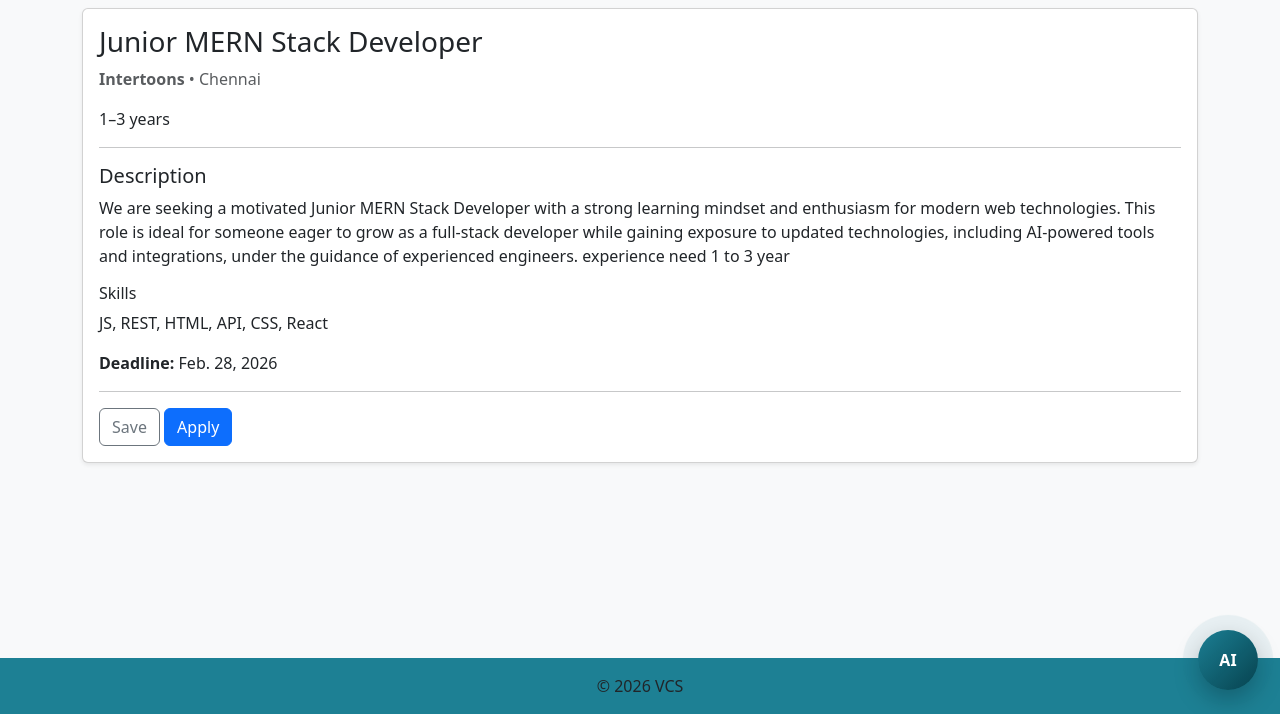
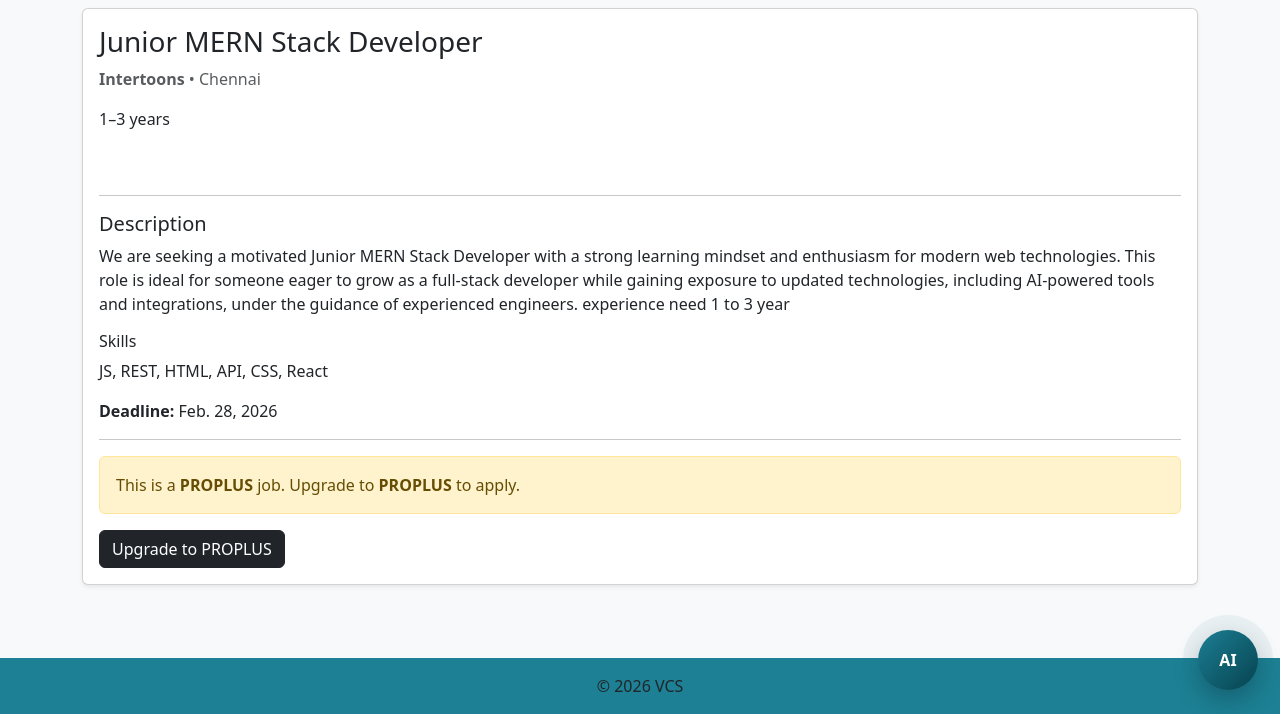
Before and after one commit to sugandv21/Vetri_Consultancy_Services, a Django app: page /jobs/job/16/ in a window 1280 px wide. Shown: the part 86-800 px from the top of the page. Run offline with Django 5.2, Linux system fonts and the light colour scheme; a user stored in the database is signed in; data comes from the database, SQL or seed files in the repository.

Commit message:
Add files via upload

```diff
--- a/jobs/models.py
+++ b/jobs/models.py
@@ -19,6 +19,7 @@ class Job(models.Model):
     VISIBILITY_CHOICES = [
         ('FREE', 'Free'),
         ('PRO', 'Pro'),
+        ('PROPLUS', 'ProPLUS'),
     ]
 
     title = models.CharField(max_length=200)
--- a/jobs/services/quota.py
+++ b/jobs/services/quota.py
@@ -1,40 +1,34 @@
 from django.utils import timezone
 from jobs.models import JobApplication
 
-# monthly limits
 LIMITS = {
-    "FREE": 5,
-    "PRO": 10,
-    "PRO_PLUS": None,  # unlimited
+    "FREE": 2,
+    "PRO": 3,
+    "PRO_PLUS": None,
 }
 
 
 def applications_used_this_month(user):
-    now = timezone.now()
-    start_month = now.replace(day=1, hour=0, minute=0, second=0, microsecond=0)
+    now = timezone.localtime()
+    start_month = now.date().replace(day=1)
 
     return JobApplication.objects.filter(
         user=user,
-        applied_at__gte=start_month
+        applied_at__date__gte=start_month
     ).count()
 
 
 def get_active_plan(user):
-    """
-    Billing-safe plan detection.
-    Expired users automatically fallback to FREE.
-    """
     if user.plan_status != "ACTIVE":
         return "FREE"
     return user.plan
 
 
-def can_apply(user):
+def can_apply_quota(user):
     tier = get_active_plan(user)
 
-    limit = LIMITS.get(tier)
+    limit = LIMITS.get(tier, LIMITS["FREE"])
 
-    # unlimited plan
     if limit is None:
         return True, None, None
 
--- a/jobs/templates/jobs/create_job.html
+++ b/jobs/templates/jobs/create_job.html
@@ -46,6 +46,7 @@
   <select class="form-control mb-3" name="visibility">
     <option value="FREE">Free</option>
     <option value="PRO">Pro</option>
+    <option value="PROPLUS">Pro Plus</option>
   </select>
 
   <button class="btn btn-primary">Submit Job</button>
--- a/jobs/templates/jobs/job_detail.html
+++ b/jobs/templates/jobs/job_detail.html
@@ -11,8 +11,13 @@
 
     <p>{{ job.experience_min }}–{{ job.experience_max }} years</p>
 
-    {% if job.visibility == "PRO" %}
-      <span class="badge bg-warning mb-2">PRO Job</span>
+    <!-- PLAN BADGE -->
+    {% if job.visibility == "FREE" %}
+      <span class="badge plan-free mb-2">FREE Job</span>
+    {% elif job.visibility == "PRO" %}
+      <span class="badge plan-pro mb-2">PRO Job</span>
+    {% elif job.visibility == "PROPLUS" %}
+      <span class="badge plan-proplus mb-2">PRO PLUS Job</span>
     {% endif %}
 
     <hr>
@@ -28,18 +33,7 @@
     <hr>
 
     <!-- ACTIONS -->
-    {% if job.visibility == "PRO" and not request.user.is_pro %}
-
-      <div class="alert alert-warning">
-        This is a <strong>PRO job</strong>.
-        Upgrade your account to apply.
-      </div>
-
-      <a class="btn btn-outline-warning disabled">
-        Upgrade to PRO to Apply
-      </a>
-
-    {% else %}
+    {% if can_apply %}
 
       <a href="{% url 'save_job' job.id %}" class="btn btn-outline-secondary">
         Save
@@ -49,6 +43,17 @@
         Apply
       </a>
 
+    {% else %}
+
+      <div class="alert alert-warning">
+        This is a <strong>{{ required_plan }}</strong> job.
+        Upgrade to <strong>{{ required_plan }}</strong> to apply.
+      </div>
+
+      <a href="{% url 'settings' %}" class="btn btn-dark">
+        Upgrade to {{ required_plan }}
+      </a>
+
     {% endif %}
 
   </div>
--- a/jobs/utils.py
+++ b/jobs/utils.py
@@ -1,7 +1,67 @@
 from .models import Job
 
+
 def visible_jobs_for_user(user):
-    jobs = Job.objects.filter(status="PUBLISHED")
-    if not user.is_pro:
-        jobs = jobs.filter(visibility="FREE")
-    return jobs
+    """
+    Everyone can SEE all published jobs
+    (used for listing & detail page)
+    """
+    return Job.objects.filter(status="PUBLISHED")
+
+
+from accounts.models import User
+
+def can_user_apply(user, job):
+
+    if not user.is_authenticated:
+        return False
+
+    plan = getattr(user, "plan", User.FREE)
+
+    # FREE jobs → everyone logged in
+    if job.visibility == "FREE":
+        return True
+
+    # PRO jobs → PRO & PROPLUS
+    if job.visibility == "PRO":
+        return plan in [User.PRO, User.PRO_PLUS]
+
+    # PROPLUS jobs → only PROPLUS
+    if job.visibility == "PROPLUS":
+        return plan == User.PRO_PLUS
+
+    return False
+
+from django.utils import timezone
+from datetime import timedelta
+from jobs.models import JobApplication
+
+
+def can_apply(user):
+    """
+    Monthly job application quota based on subscription plan
+    Returns: allowed, used, limit
+    """
+
+    # FREE PLAN → 20 applications/month
+    if user.plan == User.FREE:
+        limit = 20
+
+    # PRO PLAN → 100 applications/month
+    elif user.plan == User.PRO:
+        limit = 100
+
+    # PRO PLUS → unlimited
+    else:
+        return True, 0, None
+
+    one_month_ago = timezone.now() - timedelta(days=30)
+
+    used = JobApplication.objects.filter(
+        user=user,
+        applied_at__gte=one_month_ago
+    ).count()
+
+    allowed = used < limit
+
+    return allowed, used, limit
--- a/jobs/views.py
+++ b/jobs/views.py
@@ -4,7 +4,10 @@ from accounts.decorators import staff_required, admin_required
 from django.contrib.auth.decorators import login_required
 from .models import Job, SavedJob, JobApplication
 from django.shortcuts import get_object_or_404
-from jobs.services.quota import can_apply
+from jobs.utils import visible_jobs_for_user, can_user_apply
+from jobs.services.quota import can_apply_quota
+
+
 
 @staff_required
 def create_job(request):
@@ -84,30 +87,28 @@ def reject_job(request, job_id):
 
 #candidate search job
 from django.core.paginator import Paginator
-from .utils import visible_jobs_for_user
 
+from .utils import visible_jobs_for_user, can_user_apply
+
+from django.db.models import Q
 
 @login_required
 def search_jobs(request):
     user = request.user
-    profile = user.profile
+    profile = getattr(user, "profile", None)   # safe profile access
 
+    # show all published jobs (no hiding)
     jobs = visible_jobs_for_user(user)
 
-    # Matching jobs button clicked
-    if request.GET.get("match") == "1":
-        skills = profile.skills
-        role = profile.full_name  # optional if you later add role field
+    # Matching jobs
+    if request.GET.get("match") == "1" and profile and profile.skills:
+        skills_list = [s.strip() for s in profile.skills.split(",")]
 
-        if skills:
-            skills_list = [s.strip() for s in skills.split(",")]
+        query = Q()
+        for skill in skills_list:
+            query |= Q(skills__icontains=skill) | Q(title__icontains=skill)
 
-            from django.db.models import Q
-            query = Q()
-            for skill in skills_list:
-                query |= Q(skills__icontains=skill) | Q(title__icontains=skill)
-
-            jobs = jobs.filter(query)
+        jobs = jobs.filter(query)
 
     # filters
     location = request.GET.get("location")
@@ -129,6 +130,22 @@ def search_jobs(request):
     paginator = Paginator(jobs.order_by("-created_at"), 6)
     page_obj = paginator.get_page(request.GET.get("page"))
 
+    # 🔹 Attach permission to each job
+    job_list = list(page_obj.object_list)
+    for job in job_list:
+        job.can_apply = can_user_apply(user, job)
+
+        # determine upgrade target
+        if job.visibility == "FREE":
+            job.required_plan = None
+        elif job.visibility == "PRO":
+            job.required_plan = "PRO"
+        elif job.visibility == "PROPLUS":
+            job.required_plan = "PROPLUS"
+
+
+    page_obj.object_list = job_list
+
     return render(
         request,
         "jobs/search_jobs.html",
@@ -139,14 +156,24 @@ def search_jobs(request):
     )
 
 
+from .utils import can_user_apply
+from .models import Job
 
 @login_required
 def job_detail(request, job_id):
-    jobs = visible_jobs_for_user(request.user)
-    job = get_object_or_404(jobs, id=job_id)
+    # allow viewing any published job
+    job = get_object_or_404(Job, id=job_id, status="PUBLISHED")
+    can_apply = can_user_apply(request.user, job)
 
-    return render(request, "jobs/job_detail.html", {"job": job})
+    required_plan = None
+    if not can_apply:
+        required_plan = job.visibility
 
+    return render(request, "jobs/job_detail.html", {
+        "job": job,
+        "can_apply": can_apply,
+        "required_plan": required_plan
+    })
 
 #save job
 @login_required
@@ -166,11 +193,20 @@ def saved_jobs(request):
 
 from accounts.models import Notification
 
+from django.contrib.auth.decorators import login_required
+from django.shortcuts import get_object_or_404, redirect
+from django.contrib import messages
+
+from jobs.models import Job, JobApplication, SavedJob
+from accounts.models import Notification
+
+
 @login_required
 def apply_job(request, job_id):
+
     profile = request.user.profile
 
-    # 1. Profile completion check
+    # 1️⃣ PROFILE COMPLETION CHECK
     if profile.completion_percentage() < 100:
         messages.warning(
             request,
@@ -178,50 +214,46 @@ def apply_job(request, job_id):
         )
         return redirect("my_profile")
 
-    # 2️. QUOTA CHECK (NEW — revenue protection)
-    allowed, used, limit = can_apply(request.user)
+    # 2️⃣ MONTHLY QUOTA CHECK
+    allowed, used, limit = can_apply_quota(request.user)
 
     if not allowed:
         messages.error(
             request,
             f"Monthly application limit reached ({limit}). Upgrade your plan to continue applying."
         )
-        return redirect("pricing")   # your subscription page
+        return redirect("settings")
 
-    # 3️. Get job
-    job = get_object_or_404(
-        visible_jobs_for_user(request.user),
-        id=job_id
-    )
+    # 3️⃣ GET JOB
+    job = get_object_or_404(Job, id=job_id)
 
-    # 4️. Apply
-    # JobApplication.objects.get_or_create(
-    #     user=request.user,
-    #     job=job
-    # )
+    # 4️⃣ APPLY (PREVENT DUPLICATE APPLICATIONS)
     application, created = JobApplication.objects.get_or_create(
         user=request.user,
         job=job
     )
 
+    if not created:
+        messages.info(request, "You have already applied for this job.")
+        return redirect("applications")
 
-    # Notify admin ONLY when new application created
-    if created:
-        Notification.objects.create(
-            user=None,  # admin notification
-            title="New Job Application",
-            message=f"{request.user.profile.full_name or request.user.email} applied for {job.title}"
-        )
+    # 5️⃣ ADMIN ALERT (ONLY FIRST TIME APPLY)
+    Notification.objects.create(
+        user=None,  # admin alert
+        title="New Job Application",
+        message=f"{request.user.full_name} applied for {job.title}"
+    )
 
-
-    # 5️. Remove from saved jobs
+    # 6️⃣ REMOVE FROM SAVED JOBS (IF EXISTS)
     SavedJob.objects.filter(
         user=request.user,
         job=job
     ).delete()
 
+    # 7️⃣ SUCCESS MESSAGE
     messages.success(request, "Application submitted successfully.")
     return redirect("applications")
+
 
 
 #application page
```
Also changed, not shown: jobs/templates/jobs/active_jobs.html (+26 -5 lines), jobs/templates/jobs/search_jobs.html (+18 -4 lines), jobs/migrations/0006_alter_job_visibility.py (added).
